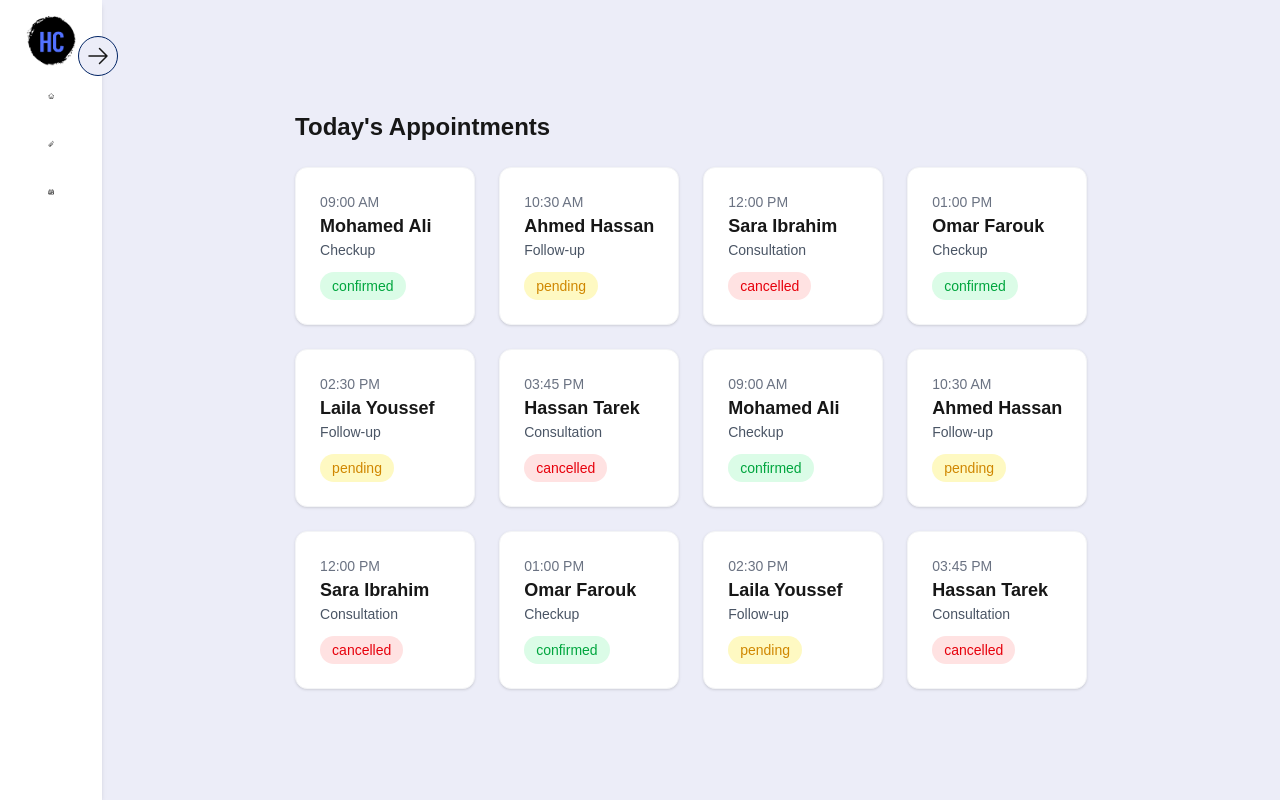
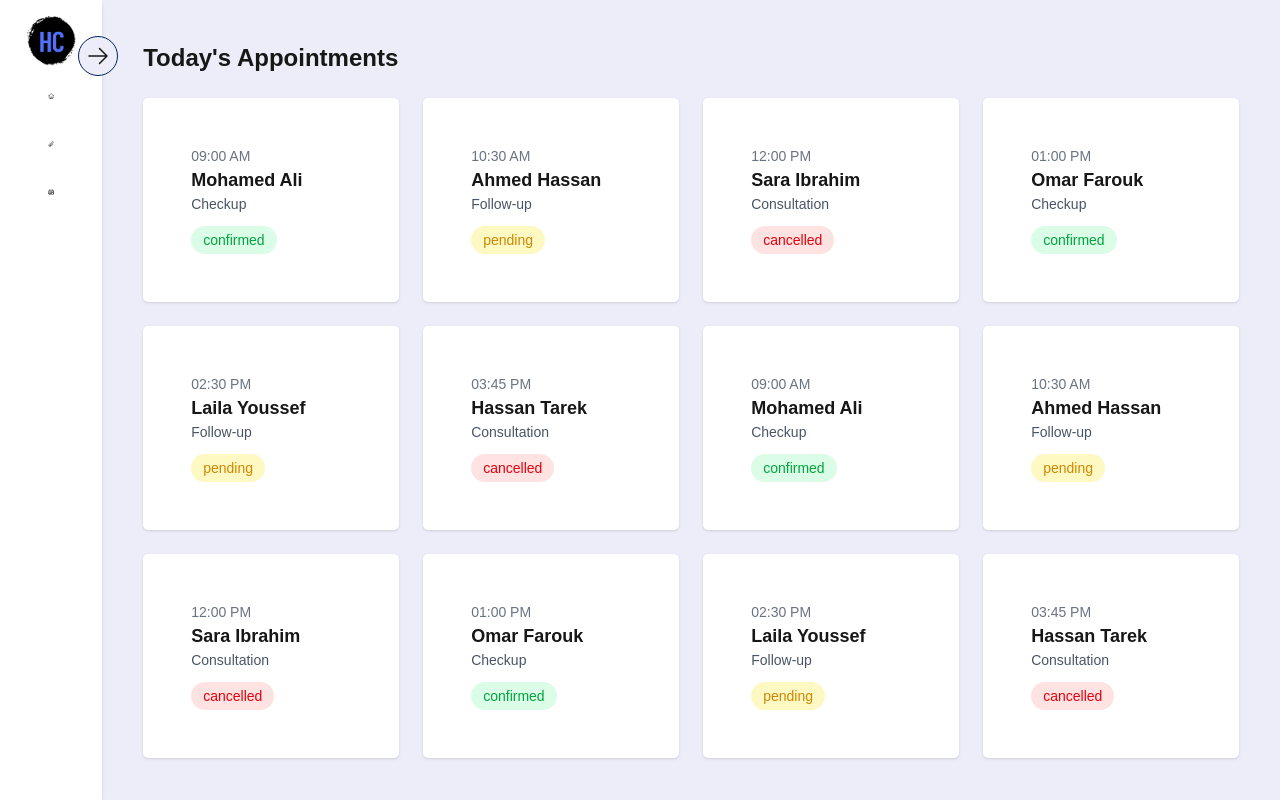
Before and after one commit to 3ayary/doctor-website, a Next.js app: page /dashboard/schedule in a window 1280 px wide. Built offline with nearby package versions, Linux system fonts and the light colour scheme.

Commit message:
edit SchedulePage

```diff
--- a/app/(dashboard)/dashboard/schedule/page.jsx
+++ b/app/(dashboard)/dashboard/schedule/page.jsx
@@ -90,7 +90,7 @@ const SchedulePage = () => {
           {appointments.map((appt, index) => (
             <li
               key={index}
-              className="bg-white shadow rounded-xl p-6 space-y-3 border border-gray-100"
+              className="w-64 bg-white shadow-sm rounded-[5px] p-12 space-y-3 relative overflow-hidden"
             >
               <div>
                 <p className="text-sm text-gray-500">{appt.time}</p>
```
